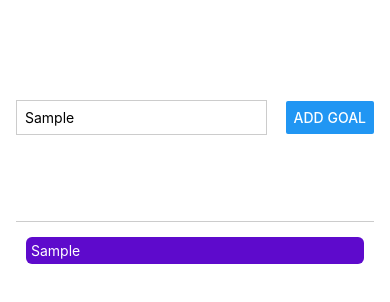
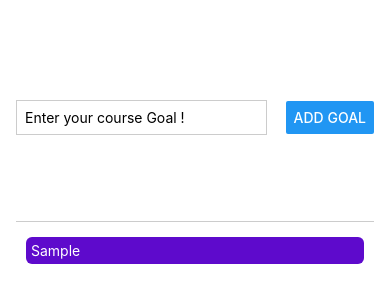
Before and after one commit to motazmagdy/GoalsApp, a React Native app: screen / in a window 390 px wide. Both pictures are taken after typing "Sample" into the empty fields and a click on the button "ADD GOAL". Shown: the top 302 px of the page. Built offline with nearby package versions, Linux system fonts and the light colour scheme.

Commit message:
spliting main component into smaller components

```diff
--- a/App.js
+++ b/App.js
@@ -1,32 +1,25 @@
 import { useState } from 'react';
-import { Button, StyleSheet, Text, TextInput, View, ScrollView, FlatList } from 'react-native';
+import { StyleSheet, View, FlatList } from 'react-native';
+import  GoalItem  from './Components/GoalItem' ;
+import  GoalInput from './components/GoalInput';
 
 export default function App() {
 
-  const [enteredGoalText,setEnteredGoalText] = useState('')
   const [courseGoals , setCourseGoals] = useState([])
 
-  function goalInputHandler(enteredText){
-    setEnteredGoalText(enteredText)
+  function addGoalHandler(enteredGoalText){
+    setCourseGoals((currentCourseGoals) => [...currentCourseGoals ,
+       { text : enteredGoalText , id : Math.random().toString()}]
+    )
   }
 
-  function addGoalHandler(){
-    setCourseGoals((currentCourseGoals)=>[...currentCourseGoals,
-      {text:enteredGoalText, id : Math.random().toString()}])
-  }
   return (
     <View style={styles.appContainer}>
-      <View style={styles.inputContainer}>
-        <TextInput style={styles.textInput} placeholder='Enter your course Goal !' onChangeText={goalInputHandler}/>
-        <Button title='Add Goal' onPress={addGoalHandler}/>
-      </View>
+      <GoalInput onAddGoal={addGoalHandler}/>
       <View style = {styles.goalsContainer}>
-          <FlatList data ={courseGoals } renderItem={(itemData) => {
-            return (
-              <View style={styles.goalItem} >
-                <Text style={styles.goalText} >{itemData.item.text}</Text>
-              </View>
-            )
+          <FlatList data ={courseGoals }
+          renderItem={(itemData) => {
+            return <GoalItem text = {itemData.item.text} />
           }}
           keyExtractor = {(item,index)=>{
             return item.id
@@ -44,33 +37,7 @@
       paddingTop:15,
       paddingHorizontal:16
     },
-    inputContainer : {
-      flex :1,
-      flexDirection:'row',
-      justifyContent:'space-between',
-      alignItems:'center',
-      marginBottom:5,
-      borderBottomWidth:1,
-      borderBottomColor : '#cccccc'
-    },
-    textInput : {
-      borderWidth:1,
-      borderColor :'#cccccc',
-      width :'70%',
-      marginRight:8,
-      padding:8
-    },
     goalsContainer : {
       flex : 3
-    },
-    goalItem : {
-      margin:10,
-      borderRadius:6,
-      backgroundColor :'#5e0acc',
-      padding :5,
-      borderColor:'#dddddd'
-    },
-    goalText : {
-      color : 'white'
     }
 });
--- /dev/null
+++ b/Components/GoalInput.js
@@ -0,0 +1,48 @@
+import { useState } from 'react';
+import { Button, StyleSheet, TextInput, View } from 'react-native';
+
+function GoalInput (props) {
+  const [ enteredGoalText , setEnteredGoalText ] = useState('')
+
+  function goalInputHandler(enteredText) {
+    setEnteredGoalText(enteredText)
+  }
+
+  function addGoalHandler (){
+    props.onAddGoal(enteredGoalText)
+    setEnteredGoalText('')
+  }
+
+    return (
+        <View style={styles.inputContainer}>
+            <TextInput
+            style={styles.textInput}
+            placeholder='Enter your course Goal !'
+            onChangeText={goalInputHandler}
+            value ={enteredGoalText}
+            />
+            <Button title='Add Goal' onPress={addGoalHandler}/>
+        </View>
+    )
+}
+
+const styles = StyleSheet.create({
+    inputContainer : {
+      flex :1,
+      flexDirection:'row',
+      justifyContent:'space-between',
+      alignItems:'center',
+      marginBottom:5,
+      borderBottomWidth:1,
+      borderBottomColor : '#cccccc'
+    },
+    textInput : {
+      borderWidth:1,
+      borderColor :'#cccccc',
+      width :'70%',
+      marginRight:8,
+      padding:8
+    }
+})
+
+export default GoalInput ;
--- /dev/null
+++ b/Components/GoalItem.js
@@ -0,0 +1,24 @@
+import { StyleSheet , Text, View } from 'react-native';
+
+function GoalItem(props) {
+    return (
+        <View style={styles.goalItem} >
+          <Text style={styles.goalText} >{props.text}</Text>
+        </View>
+      )
+}
+
+export default GoalItem;
+
+const styles = StyleSheet.create({
+    goalItem : {
+        margin:10,
+        borderRadius:6,
+        backgroundColor :'#5e0acc',
+        padding :5,
+        borderColor:'#dddddd'
+      },
+      goalText : {
+        color : 'white'
+      }
+})
```
